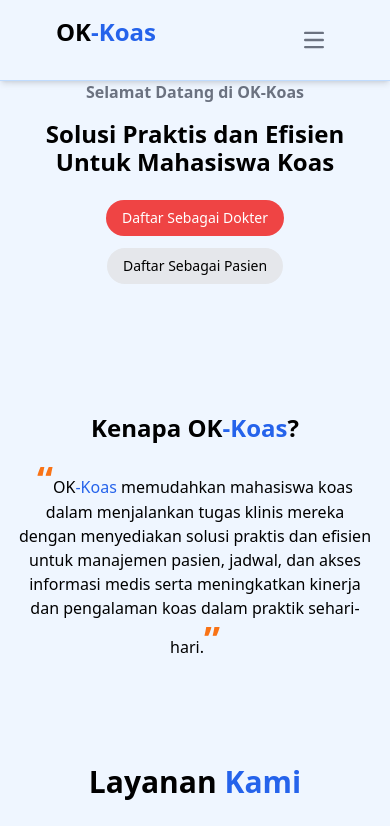
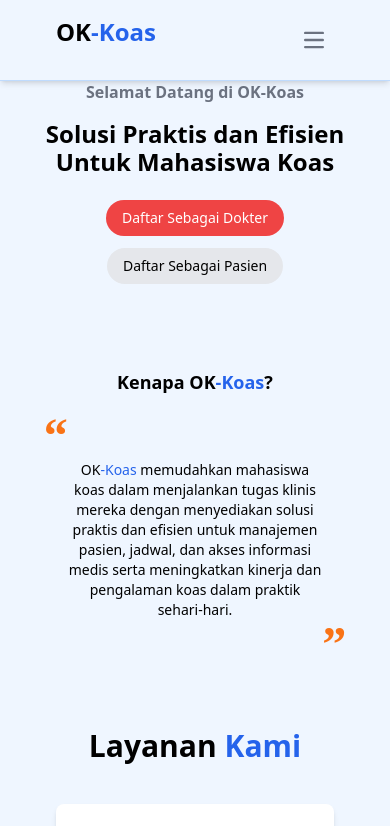
Before and after one commit to ok-koas/client, a React (Vite) app: page / in a window 390 px wide. Shown: the top 826 px of the page. Built offline with nearby package versions, Linux system fonts and the light colour scheme.

Commit message:
fixed the quotation mark

```diff
--- a/src/components/AlasanSection.jsx
+++ b/src/components/AlasanSection.jsx
@@ -1,17 +1,28 @@
-import React from 'react';
+import React from "react";
 
 const AlasanSection = () => {
   return (
-    <section className="text-center py-16 bg-blue-50">
-      <h2 className="text-2xl md:text-3xl font-bold mb-4">
-        Kenapa <span className="text-black">OK</span><span className="text-blue-600">-Koas</span>?
+    <section className="text-center py-5 mx-5 bg-blue-50 grid grid-cols-10">
+      <h2 className="text-lg md:text-3xl font-bold mb-4 col-start-2 col-span-8">
+        Kenapa <span className="text-black">OK</span>
+        <span className="text-blue-600">-Koas</span>?
       </h2>
-      <p className="text-base md:text-lg mx-auto max-w-full md:max-w-2xl">
-        <span className="text-orange-500 text-4xl font-bold">&ldquo;</span>
-        <span className="text-black">OK</span><span className="text-blue-600">-Koas</span> memudahkan mahasiswa koas dalam menjalankan tugas klinis mereka dengan menyediakan solusi praktis dan efisien untuk manajemen pasien, jadwal, dan akses informasi medis serta meningkatkan kinerja dan pengalaman koas dalam praktik
+      <span className="text-orange-500 text-5xl font-bold col-start-1 lg:col-start-2 text-end font-seymour-one">
+        &ldquo;
+      </span>
+      <div className="col-span-9"></div>
+      <p className="text-sm md:text-lg mx-auto max-w-full md:max-w-2xl col-start-2 col-span-8">
+        <span className="text-black">OK</span>
+        <span className="text-blue-600">-Koas</span> memudahkan mahasiswa koas
+        dalam menjalankan tugas klinis mereka dengan menyediakan solusi praktis
+        dan efisien untuk manajemen pasien, jadwal, dan akses informasi medis
+        serta meningkatkan kinerja dan pengalaman koas dalam praktik
         sehari-hari.
-        <span className="text-orange-500 text-4xl font-bold">&rdquo;</span>
       </p>
+      <div className="col-span-9"></div>
+      <span className="text-orange-500 text-5xl font-bold col-start-10 lg:col-start-9 text-start font-seymour-one">
+        &rdquo;
+      </span>
     </section>
   );
 };
--- a/tailwind.config.js
+++ b/tailwind.config.js
@@ -1,5 +1,9 @@
 module.exports = {
   content: ["./index.html", "./src/**/*.{js,ts,jsx,tsx}"],
-  theme: {},
+  theme: {
+    fontFamily: {
+      "seymour-one": "Seymour One",
+    },
+  },
   plugins: [],
 };
```
